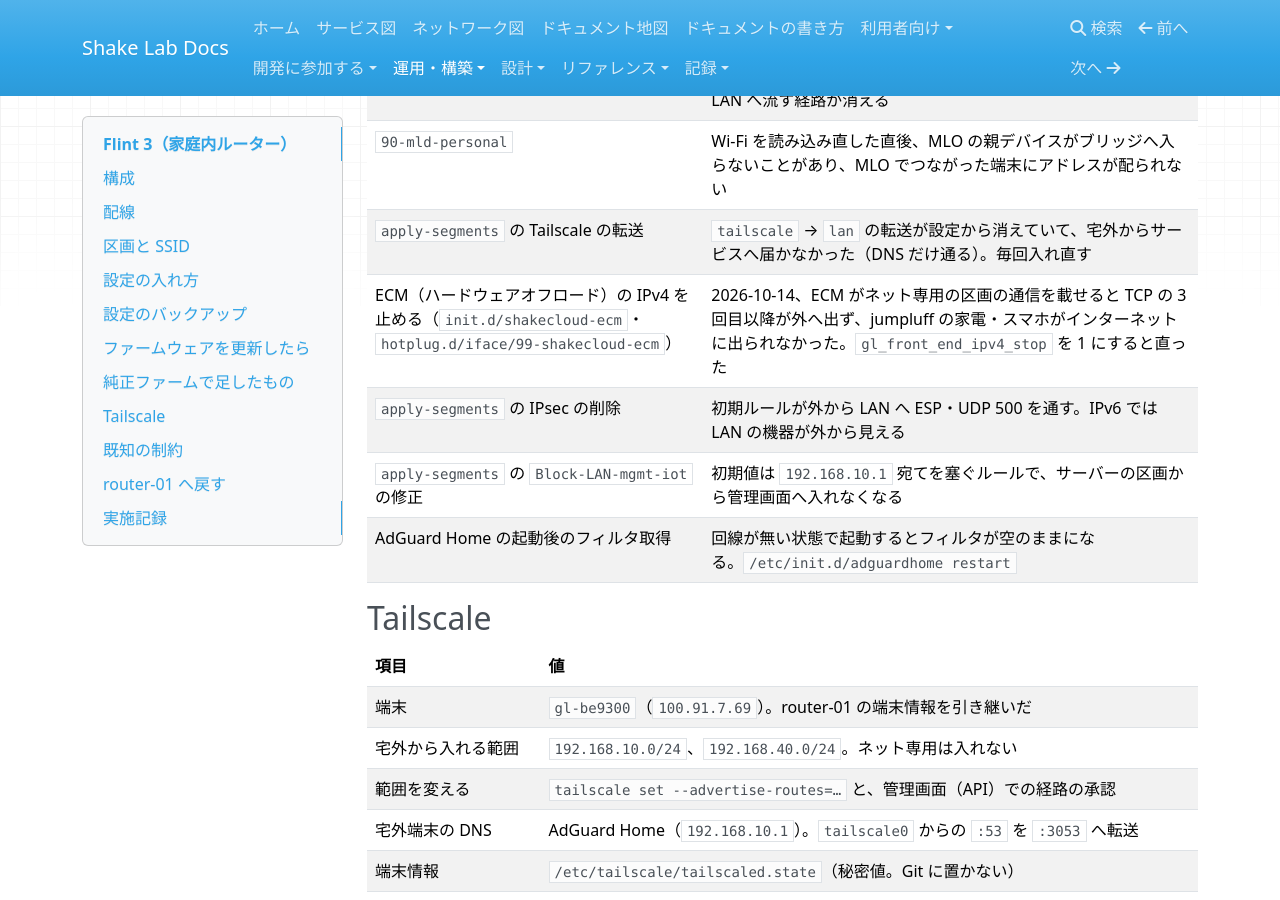
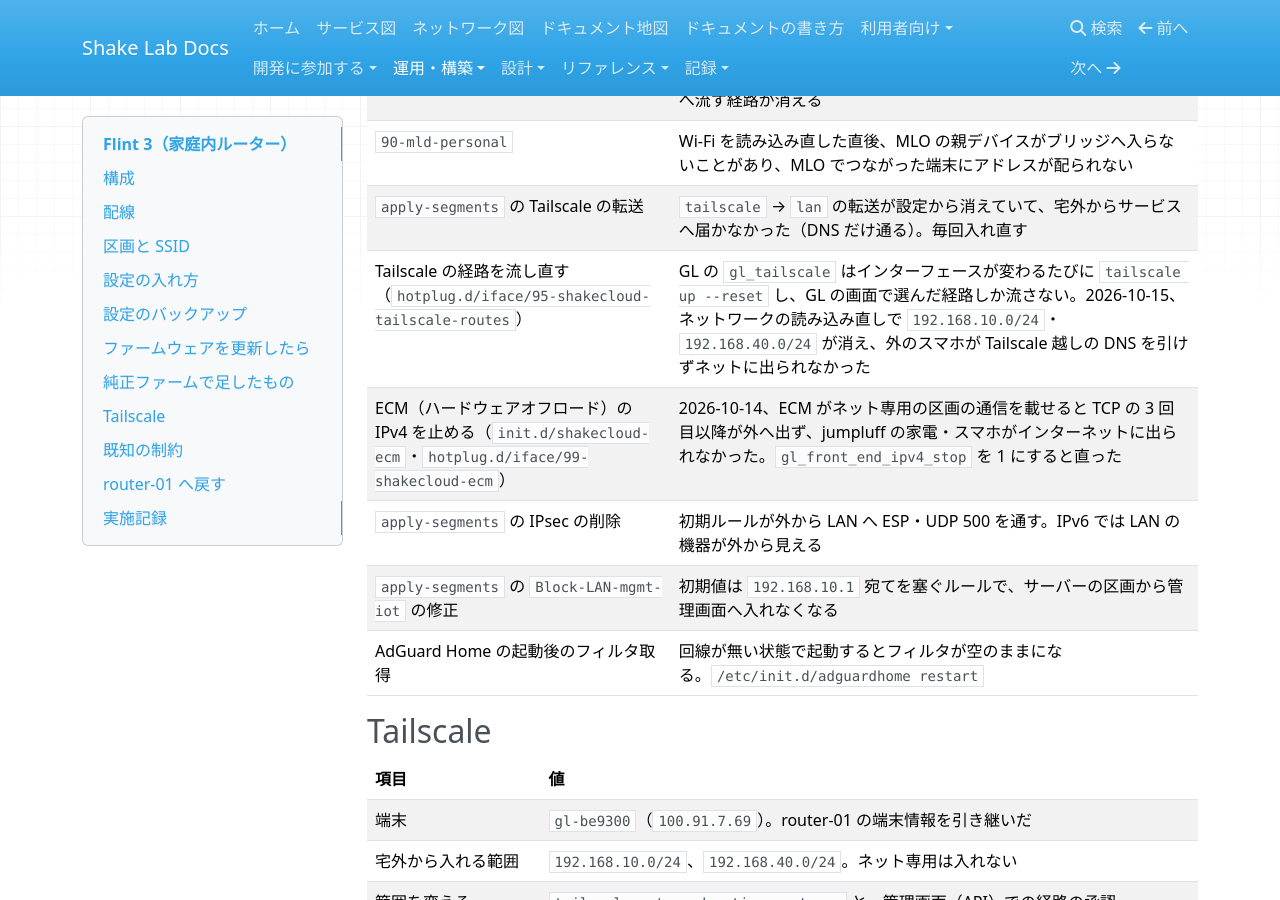
Before and after one commit to rurutheGeek/shake-cloud, an MkDocs documentation site: the page built from docs/operations/flint3.md, in a window 1280 px wide and 900 px high, scrolled down 2603 px. Built offline with MkDocs 1.6.1, drawn with Linux system fonts in a browser that asks for light colours; nearby versions of some CDN libraries; a script that is not in the unit is left out.

Commit message:
fix(flint3): GL の Tailscale の起動し直しで消える家の経路を、ifup のたびに流し直す
Co-Authored-By: Claude Opus 5.5 <noreply@anthropic.com>

```diff
--- a/docs/operations/flint3.md
+++ b/docs/operations/flint3.md
@@ -91,6 +91,7 @@ ssh root@192.168.10.1 /etc/shakecloud/apply-segments        # 区画・SSID・
 | `92-lan-prefix-route-on-lan` | 内蔵スイッチの設定を変えると `br-lan` が作り直され、IPv6 を LAN へ流す経路が消える |
 | `90-mld-personal` | Wi-Fi を読み込み直した直後、MLO の親デバイスがブリッジへ入らないことがあり、MLO でつながった端末にアドレスが配られない |
 | `apply-segments` の Tailscale の転送 | `tailscale` → `lan` の転送が設定から消えていて、宅外からサービスへ届かなかった（DNS だけ通る）。毎回入れ直す |
+| Tailscale の経路を流し直す（`hotplug.d/iface/95-shakecloud-tailscale-routes`） | GL の `gl_tailscale` はインターフェースが変わるたびに `tailscale up --reset` し、GL の画面で選んだ経路しか流さない。2026-10-15、ネットワークの読み込み直しで `192.168.10.0/24`・`192.168.40.0/24` が消え、外のスマホが Tailscale 越しの DNS を引けずネットに出られなかった |
 | ECM（ハードウェアオフロード）の IPv4 を止める（`init.d/shakecloud-ecm`・`hotplug.d/iface/99-shakecloud-ecm`） | 2026-10-14、ECM がネット専用の区画の通信を載せると TCP の 3 回目以降が外へ出ず、jumpluff の家電・スマホがインターネットに出られなかった。`gl_front_end_ipv4_stop` を 1 にすると直った |
 | `apply-segments` の IPsec の削除 | 初期ルールが外から LAN へ ESP・UDP 500 を通す。IPv6 では LAN の機器が外から見える |
 | `apply-segments` の `Block-LAN-mgmt-iot` の修正 | 初期値は `192.168.10.1` 宛てを塞ぐルールで、サーバーの区画から管理画面へ入れなくなる |
```
Also changed, not shown: 2 other files.
